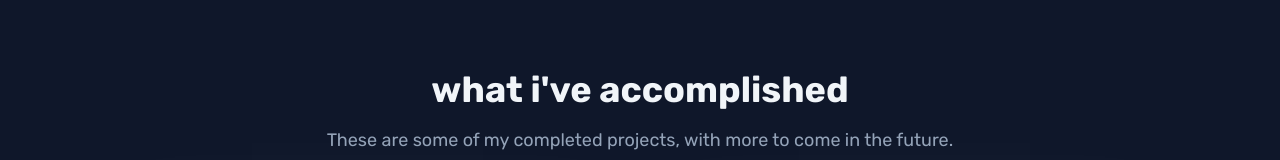
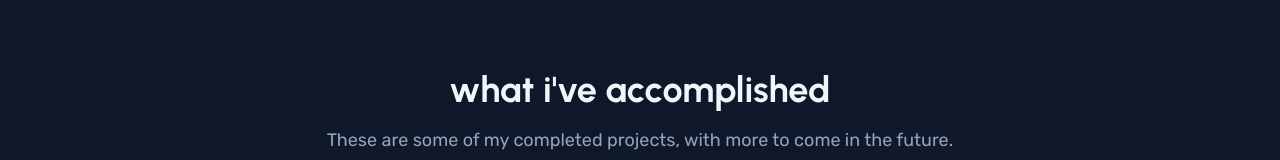
Before and after one commit to junayed-code/junayed, a Next.js app: page / in a window 1280 px wide. Shown: the part 1334-1494 px from the top of the page. Built offline with nearby package versions, Linux system fonts and the light colour scheme.

Commit message:
Update projects section component

```diff
--- a/src/components/sections/projects.jsx
+++ b/src/components/sections/projects.jsx
@@ -39,7 +39,7 @@ const ProjectCard = ({ project }) => {
 export default function Projects() {
   return (
     <Section id="projects">
-      <h2 className="text-3xl sm:text-4xl text-slate-100 font-bold text-center mb-4">
+      <h2 className="text-3xl sm:text-4xl text-slate-100 font-bold font-secondary text-center mb-4">
         what i've accomplished
       </h2>
       <p className="max-w-2xl mx-auto sm:text-lg text-center">
```
